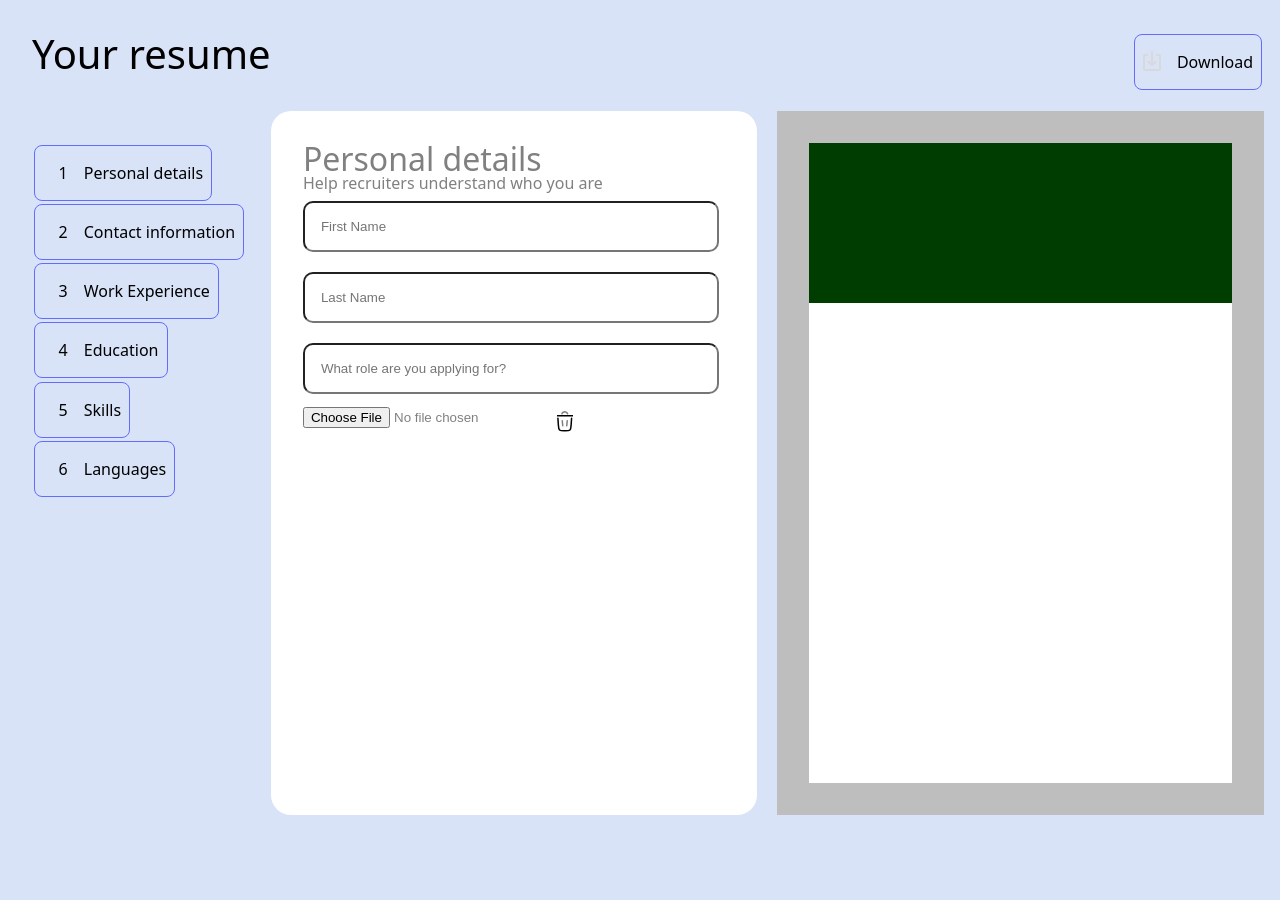
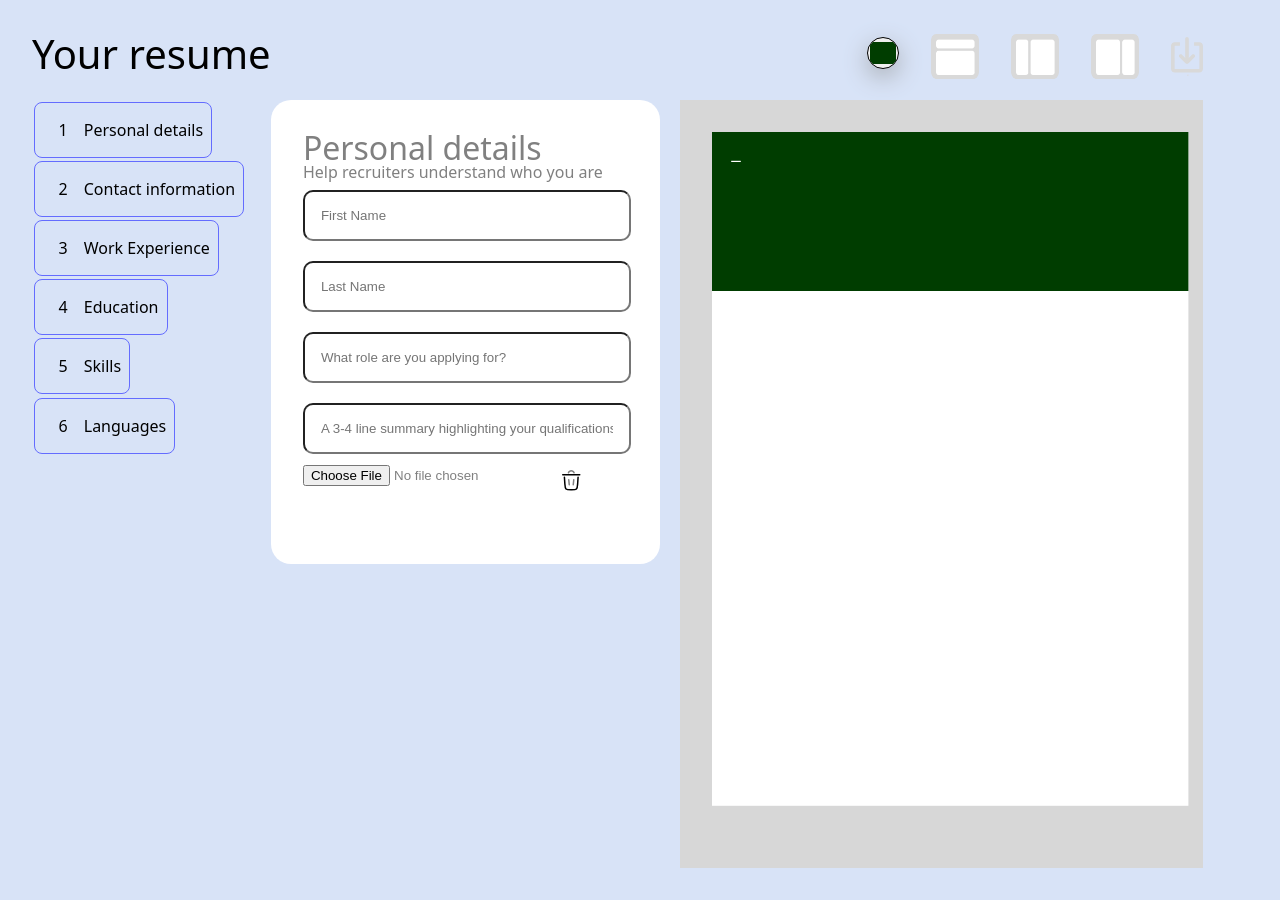
Before and after one commit to averyanusha/cv-application, a React (Vite) app in the folder cv-application-app/: page / in a window 1280 px wide. Before the commit the page ends 847 px from the top, so only its background shows below. Built offline with nearby package versions, Linux system fonts and the light colour scheme.

Commit message:
Added the layout choice and color picker component

```diff
--- a/cv-application-app/package.json
+++ b/cv-application-app/package.json
@@ -10,6 +10,7 @@
     "preview": "vite preview"
   },
   "dependencies": {
+    "html2pdf.js": "^0.14.0",
     "react": "^19.2.0",
     "react-dom": "^19.2.0"
   },
--- a/cv-application-app/src/CVBuilder.css
+++ b/cv-application-app/src/CVBuilder.css
@@ -1,18 +1,18 @@
 #root {
   max-width: 100%;
   margin: 0 auto;
+  --scale: 0.6;
 }
 
 .container {
   padding: 2rem;
   display: grid;
-  grid-template-columns: 18% 40% 40%;
+  grid-template-columns: 18% 32% 43%;
   gap: 20px;
 }
 
 .nav {
   display: flex;
-  justify-content: space-around;
   grid-column: 1 / 4;
 }
 
@@ -21,19 +21,116 @@
   font-size: 2.5rem;
 }
 
-.download-button {
-  display: inline-flex;
-  gap: 1rem;
+.color-picker {
+  padding: 0;
+  border-radius: 50%;
+  width: 2rem;
+  height: 2rem;
+  cursor: pointer;
+  box-shadow: rgb(169, 174, 180) 0px 8px 24px;;
 }
 
-.category-list {
-  padding: 2rem 0;
+input[type='color']::-webkit-color-swatch {
+  border: none;
+  outline: none;
 }
+
+.download-button {
+  background-image: url('../src/assets/download-icon.svg');
+  background-position: center;
+  background-repeat: no-repeat;
+  background-size: contain;
+  margin-left: 2rem;
+  height: 3rem;
+}
+
+
+.layout-button {
+  min-width: 3rem;
+  height: 3rem;
+  background-repeat: no-repeat;
+  background-position: center;
+  background-size: contain;
+  margin-left: 2rem;
+}
+
+.horizontal {
+  background-image: url('../src/assets/top-brick-layout.png');
+}
+
+.left {
+  background-image: url('../src/assets/left-brick-layout.png');
+}
+
+.right {
+  background-image: url('../src/assets/right-brick-layout.png');
+}
+
+.layout-left {
+  grid-template-columns: 35% 65%;
+  grid-template-rows: repeat(3, auto);
+}
+
+.layout-left-top {
+  grid-column: 1;
+  grid-row: 1 / 4;
+  flex-direction: column;
+}
+
+.layout-left-middle {
+  color: white;
+  grid-column: 1;
+  grid-row: 2 / 3;
+}
+.layout-left-bottom {
+  color: white;
+  grid-column: 1;
+  grid-row: 3 / 4;
+}
+
+.layout-right {
+  grid-template-columns: 65% 35%;
+  grid-template-rows: repeat(3, auto);
+}
+
+.layout-right-top {
+  grid-column: 2;
+  grid-row: 1 / 4;
+  flex-direction: column;
+}
+
+.layout-right-middle {
+  color: white;
+  grid-column: 2;
+  grid-row: 2 / 3;
+}
+.layout-right-bottom {
+  color: white;
+  grid-column: 2;
+  grid-row: 3 / 4;
+}
+
+
+.layout-right-switch {
+  grid-column: 1;
+}
+.no-flex {
+  flex-direction: column;
+}
+
+.category-button {
+  padding: 1em 0.5em;
+  margin: 0.1em;
+  border: 1px solid #646cff;
+}
+
 .inputs {
   padding: 2rem;
+  min-height: 50vh;
   background-color: white;
   border-radius: 20px;
   color: gray;
+  align-self: self-start;
 }
 
 .inputs-title {
@@ -53,68 +150,76 @@
   margin: 10px 0px;
 }
 
-.delete-photo {
+.delete-button {
   background-image: url('./assets/trash-bin.svg');
   background-repeat: no-repeat;
   background-position: center;
   border: none;
 }
 
-.delete-photo:hover {
+.delete-button:hover {
   background-color: transparent;
 }
 
-.delete-photo:focus {
+.delete-button:focus {
   outline: none;
 }
 
 .cv {
-  background-color: rgb(190 190 190);
-  padding: 2rem;
+  background-color: rgb(215, 215, 215);
+  align-self: self-start;
 }
 
+.cv-wrapper {
+  position: relative;
+  display: block;
+  padding: 2rem;
+  height: calc(100vh - 6rem);
+  overflow: auto;
+  align-self: self-start;
+}
 .cv-display {
   display: grid;
-  grid-template-rows: 10rem 10rem 10rem;
+  width: 794px;
+  min-height: 1123px;
   background-color: white;
-  min-height: 80vh;
+  transform: scale(var(--scale));
+  transform-origin: top left;
+}
+.cv-brick {
+  padding: 2rem 2rem 0 2rem;
+}
+.section-1 {
+  display: flex;
+  color: white;
 }
 
-.section-1 {
-  background-color: rgb(0, 61, 0);
-  color: white;
-  padding: 2rem;
-}
-
-.section-item {
-  display: grid;
-}
 .personal-photo {
-  max-width: 30%;
-  max-height: 50%;
-  border-radius: 50px;
+  max-width: fit-content;
+  border-radius: 70px;
   border: 1px solid black;
+  max-height: 7rem;
+  margin: 0 1rem;
 }
 
 .personal-title {
-  font-size: 1.5rem;
-  margin: 1rem;
+  font-size: 2rem;
+  margin-bottom: 1rem;
 }
 
 .description {
-  font-size: 0.8rem;
+  display: inline;
   font-weight: 200;
+  padding-right: 1rem;
 }
 
 .line {
-  height: 4px;
   width: 100%;
-  color: white;
+  height: 2px;
+  background-color: white;
+  margin-top: 1rem;
 }
 
-.right {
-  padding: 2rem;
-}
 
 .section-title {
   font-weight: bold;
@@ -124,13 +229,19 @@
 .section-sub-title {
   font-weight: bold;
   font-size: 1rem;
+  padding-right: 1rem;
 }
 
-.work {
-  display: grid;
-  grid-template: 50px 50px / 50px 50px;
+.row {
+  display: flex;
+  margin: 1rem 0;
+}
+.skills {
+  margin-right: 1rem;
 }
 
-.date {
-  display: inline;
+@media (min-width: 1400px) {
+  .cv-display {
+    --scale: 0.8;
+  }
 }
--- a/cv-application-app/src/CVBuilder.jsx
+++ b/cv-application-app/src/CVBuilder.jsx
@@ -1,12 +1,28 @@
 import { useState, useEffect } from 'react'
+import html2pdf from 'html2pdf.js'
 import './CVBuilder.css'
 import DisplayContact from './components/ContactComponent';
 import DisplayExperience from './components/ExperienceDegreeComponent';
 import DisplaySkillLanguage from './components/SkillLanguageComponent';
-import downloadIcon from './assets/download-icon.svg';
-import horizontalLayout from './assets/3-bricks-layout.png';
+import ColorPicker from './components/ColorPicker';
 
 export default function CvComponent() {
+  const handlePdfDownload = () => {
+    const element = document.getElementById('element-to-print');
+    const opt = {
+      margin: 0,
+      filename: 'my-cv.pdf',
+      image: { type: 'jpeg', quality: 0.98 },
+      html2canvas: { scale: 2 },
+      pagebreak: { mode: 'avoid-all' }
+    };
+    const originalTransform = element.style.transform;
+    element.style.transform = 'none';
+    html2pdf().set(opt).from(element).save().then(() => {
+      element.style.transform = originalTransform;
+    })
+  }
+
   const cv = {
     personal: {
       title: 'Personal details',
@@ -15,16 +31,17 @@ export default function CvComponent() {
         {name: 'firstName', placeholder: 'First Name', type: 'text'},
         {name: 'lastName', placeholder: 'Last Name', type: 'text'},
         {name: 'jobTitle', placeholder: 'What role are you applying for?', type: 'text'},
+        {name: 'personalInfo', placeholder: 'A 3-4 line summary highlighting your qualifications', type: 'text'},
         {name: 'photo', placeholder: '', type: 'file', accept: 'image/png, image/jpeg'},
       ]
     },
     contact: {
       title: 'Contact information',
-      description: 'Your contact info for recruiters to get back to you',
+      description: 'Your contacts for recruiters to get back to you',
       fields: [
-        {name: 'address', placeholder: 'Address', type: 'text'},
         {name: 'email', placeholder: 'Email', type: 'email', pattern: '.+@example\.com'},
         {name: 'phone', placeholder: 'Phone', type: 'tel'},
+        {name: 'address', placeholder: 'Address', type: 'text'},
         {name: 'country', placeholder: 'Country', type: 'text'},
       ]
     },
@@ -32,23 +49,24 @@ export default function CvComponent() {
       title: 'Work Experience',
       description: 'Tell recruiters about your previous roles and achievements',
       fields: [
-        {name: 'jobExperienceTitle', placeholder: 'Job Title', type: 'text'},
-        {name: 'company', placeholder: 'Company', type: 'text'},
-        {name: 'startDate', placeholder: 'Start Date', type: 'date'},
-        {name: 'endDate', placeholder: 'End Date', type: 'date'},
-        {name: 'location', placeholder: 'Location', type: 'text'},
-        {name: 'jobDescription', placeholder: 'Describe your role, highlite your accomplishments', type: 'text'}
+        {name: 'jobExperienceTitle', placeholder: 'Job Title', type: 'text', contentPosition: 1},
+        {name: 'company', placeholder: 'Company', type: 'text', contentPosition: 2},
+        {name: 'location', placeholder: 'Location', type: 'text', contentPosition: 2},
+        {name: 'startDate', placeholder: 'Start Date', type: 'month', contentPosition: 1},
+        {name: 'endDate', placeholder: 'End Date', type: 'month', contentPosition: 1},
+        {name: 'jobDescription', placeholder: 'Describe your role, highlite your accomplishments', type: 'text', contentPosition: 3}
       ]
     },
     education: {
       title: 'Education',
       description: 'Show what you studied and what you learnt',
       fields: [
-        {name: 'school', placeholder: 'School', type: 'text'},
-        {name: 'degree', placeholder:'Degree', type: 'text'},
-        {name: 'schoolStartDate', placeholder: 'Start Date', type: 'date'},
-        {name: 'schoolEndDate', placeholder: 'End Date', type: 'date'},
-        {name: 'schoolDescription', placeholder: 'Describe what you studied', text: 'text'}
+        {name: 'school', placeholder: 'School', type: 'text', contentPosition: 1},
+        {name: 'degree', placeholder:'Degree', type: 'text', contentPosition: 1},
+        {name: 'schoolLocation', placeholder: 'Location', text: 'text', contentPosition: 2},
+        {name: 'schoolStartDate', placeholder: 'Start Date', type: 'month', contentPosition: 2},
+        {name: 'schoolEndDate', placeholder: 'End Date', type: 'month', contentPosition: 2},
+        {name: 'schoolDescription', placeholder: 'Describe what you studied', text: 'text', contentPosition: 3}
       ]
     },
     skills: {
@@ -62,7 +80,8 @@ export default function CvComponent() {
       title: 'Languages',
       description: 'Tell about your language skills',
       fields: [
-        {name: 'languages', placeholder: 'Language', type: 'text'}
+        {name: 'languages', placeholder: 'Language', type: 'text'},
+        {name: 'level', type: 'select', options: ['Beginner', 'Intermidiate', 'Advanced', 'Native']}
       ]
     }
   }
@@ -77,6 +96,7 @@ export default function CvComponent() {
       firstName: '',
       lastName: '',
       jobTitle: '',
+      personalInfo: '',
       photo: null,
     },
     contact: {
@@ -86,19 +106,22 @@ export default function CvComponent() {
       address: '',
     },
     experience: [
-      { id: 'exp1', jobExperienceTitle: '', company: '', startDate: '', endDate: '', location: '', jobDescription: '' }
+      { id: 'exp1', jobExperienceTitle: '', company: '', location: '', startDate: '', endDate: '', jobDescription: '' }
     ],
     education: [
-      { id: 'educ1', school: '', degree: '', schoolStartDate: '', schoolEndDate: '', schoolDescription: '' }
+      { id: 'educ1', school: '', degree: '', schoolLocation: '', schoolStartDate: '', schoolEndDate: '', schoolDescription: '' }
     ],
     skills: [
       { id: 'skill1', skill: '' }
     ],
     languages: [
-      { id: 'lang1', language: ''}
+      { id: 'lang1', language: '', level: ''}
     ],
   });
   const [currentIndex, setCurrentIndex] = useState(0);
+  const [activeLayout, setActiveLayout] = useState('horizontal');
+  const [activeColor, setActiveColor] = useState('#003d00');
+  const [personalSectionColor, setPersonalSectionColor] = useState('white');
 
   const handleCategory = (category) => {
     setActiveCategory(category);
@@ -150,15 +173,22 @@ export default function CvComponent() {
 
   const isArrayCategory = Array.isArray(inputData[activeCategory]);
 
+  const handleLayout = (layout) => {
+    setActiveLayout(layout);
+  };
+
   return (
     <>
       <div className='container'>
         <div className='nav'>
           <h1 className='title'>Your resume</h1>
-        <button className='download-button'>
-          <img src={downloadIcon} alt='download'/>
-          Download
-        </button>
+          <div className='buttons'>
+            <ColorPicker activeColor={activeColor} setActiveColor={setActiveColor} personalSectionColor={personalSectionColor} setPersonalSectionColor={setPersonalSectionColor}/>
+            <button className='layout-button horizontal' onClick={() => handleLayout('horizontal')}></button>
+            <button className='layout-button left' onClick={() => handleLayout('left')}></button>
+            <button className='layout-button right' onClick={() => handleLayout('right')}></button>
+            <button className='download-button' onClick={() => handlePdfDownload()}></button>
+          </div>
         </div>
         <ul className='category-list'>
           {Object.keys(cv).map((category) => {
@@ -188,24 +218,32 @@ export default function CvComponent() {
                       {cv[activeCategory].fields.map((property) => {
                         return (
                           <div key={property.name}>
+                            {property.type === 'select' ? <select className='inputs-item' onChange={(e) => {
+                              setInputData({
+                                ...inputData,
+                                [activeCategory]: inputData[activeCategory].map((item, index) => {
+                                  if(index === entryIndex) {
+                                    return {...item, [property.name] : e.target.value};
+                                  }
+                                  return {...item};
+                                })
+                              })
+                            }}>{property.options.map((option) => {
+                              return(
+                                <option key={option} value={option}>{option}</option>
+                              )
+                            })}</select> :
                             <input
                               name={property.name}
                               type={property.type}
                               placeholder={property.placeholder}
                               className='inputs-item'
                               onChange={(e) => {
-                              let inputType;
-                              if (property.type === 'date') {
-                                const [year, month] = e.target.value.split('-');
-                                inputType = `${year}-${month}`
-                              } else {
-                                inputType = e.target.value;
-                              }
                                 setInputData({
                                   ...inputData,
                                   [activeCategory]: inputData[activeCategory].map((item, index) => {
                                     if (index === entryIndex) {
-                                    return {...item, [property.name]:inputType}
+                                      return {...item, [property.name] : e.target.value};
                                     }
                                     return item;
                                   })
@@ -213,11 +251,12 @@ export default function CvComponent() {
                               }}
                               value={entry[property.name] ?? ''}
                             />
+                            }
                           </div>
                         )
                       })}
-                    <button type='button' className='add-section' onClick={() => handleAddition()}>Add {activeCategory}</button>
-                    {inputData[activeCategory].length > 1 ? <button type='button' onClick={() => handleDelete(entry.id)}>Delete {activeCategory}</button> : ''}
+                      <button type='button' className='add-section' onClick={() => handleAddition()}>+ Add</button>
+                      {inputData[activeCategory].length > 1 ? <button onClick={() => handleDelete(entry.id)}>Delete</button> : ''}
                     </div>
                   )
                 })
@@ -249,7 +288,7 @@ export default function CvComponent() {
                         {...(!isFile ? { value: inputData[activeCategory][property.name] ?? '' } : {})}
                       />
                       {isFile && (
-                      <button type='button' className='delete-photo' onClick={() => deletePhoto(property.name)} />
+                        <button type='button' className='delete-button' onClick={() => deletePhoto(property.name)} />
                       )}
                     </div>
                   );
@@ -258,30 +297,39 @@ export default function CvComponent() {
             </div>
         </div>
         <div className='cv'>
-          <div className='cv-display'>
-            <div className='cv-brick section-1'>
+          <div className='cv-wrapper'>
+            <div className={`cv-display ${activeLayout === 'left' ?  'layout-left' : activeLayout === 'right' ? 'layout-right' : ''}`} id='element-to-print'>
+            <div className={`cv-brick section-1 ${activeLayout === 'left' ?  'layout-left-top' : activeLayout === 'right' ? 'layout-right-top' : ''}`} style={{ backgroundColor: activeColor, color: personalSectionColor }}>
               {inputData.personal.photo ? (<img className='personal-photo' src={URL.createObjectURL(inputData.personal.photo)} alt='Profile photo'/>) : null}
+              <div className='cv-body'>
                 <h2 className='personal-title'>
                   {inputData.personal.firstName}{' '}
                   {inputData.personal.lastName}{' '}
                 </h2>
-              <p className='description'>
+                <p className='section-sub-title'>
                   {inputData.personal.jobTitle}{' '}
                 </p>
                 <div className='line'></div>
-              {Object.values(inputData.contact).some(value => value !== '') ? <DisplayContact category={cv.contact} data={inputData.contact} title="Contact information" /> : ''}
+                <div className={`row ${activeLayout === 'left' ||  activeLayout === 'right' ?  'no-flex' : ''}`}>
+                  {Object.values(inputData.contact).some(value => value !== '') ? <DisplayContact category={cv.contact} data={inputData.contact} activeLayout={activeLayout} /> : ''}
                 </div>
-            <div className='cv-brick section-2'>
+                <p className='section-text'>
+                  {inputData.personal.personalInfo}{' '}
+                </p>
+              </div>
+            </div>
+            <div className={`cv-brick section-2 ${activeLayout === 'right' ? 'layout-right-switch' : ''}`}>
               {inputData.experience.some(entry => Object.entries(entry).some(([key, value]) => key !== 'id' && value !== '')) ? <DisplayExperience category={cv.experience} data={inputData.experience} title="Professional experience" /> : ''}
             </div>
-            <div className='cv-brick section-3'>
+            <div className={`cv-brick section-3 ${activeLayout === 'right' ? 'layout-right-switch' : ''}`}>
               {inputData.education.some(entry => Object.entries(entry).some(([key, value]) => key !== 'id' && value !== '')) ? <DisplayExperience category={cv.education} data={inputData.education} title="Education" /> : ''}
             </div>
-            <div className='cv-brick section-4'>
+            <div className={`cv-brick section-4 ${activeLayout === 'left' ?  'layout-left-middle' : activeLayout === 'right' ? 'layout-right-middle' : ''}`}>
               {inputData.skills.some(entry => Object.entries(entry).some(([key, value]) => key !== 'id' && value !== '')) ? <DisplaySkillLanguage category={cv.skills} data={inputData.skills} title="Skills" /> : ''}
             </div>
-            <div className='cv-brick section-5'>
+            <div className={`cv-brick section-5 ${activeLayout === 'left' ?  'layout-left-bottom' : activeLayout === 'right' ? 'layout-right-bottom' : ''}`}>
               {inputData.languages.some(entry => Object.entries(entry).some(([key, value]) => key !== 'id' && value !== '')) ? <DisplaySkillLanguage category={cv.languages} data={inputData.languages} title="Languages" /> : ''}
+            </div>
           </div>
           </div>
         </div>
--- /dev/null
+++ b/cv-application-app/src/components/ColorPicker.jsx
@@ -0,0 +1,30 @@
+function hexToRgb(hex) {
+  const result = /^#?([a-f\d]{2})([a-f\d]{2})([a-f\d]{2})$/i.exec(hex);
+  return result
+    ? {
+        r: parseInt(result[1], 16),
+        g: parseInt(result[2], 16),
+        b: parseInt(result[3], 16),
+      }
+    : null;
+}
+
+export default function ColorPicker({activeColor, setActiveColor, personalSectionColor, setPersonalSectionColor}) {
+  return (
+    <>
+      <input
+        type='color'
+        className='color-picker'
+        value={activeColor}
+        onChange={(e) => {
+          const hexColor = e.target.value;
+          const { r, g, b } = hexToRgb(hexColor);
+          const brightness = 0.2126 * r + 0.7152 * g + 0.0722 * b;
+          const isBrighter = brightness > 127.5;
+          setPersonalSectionColor(isBrighter ? 'black' : 'white');
+          setActiveColor(e.target.value);
+        }}>
+      </input>
+    </>
+  )
+}
--- a/cv-application-app/src/components/ContactComponent.jsx
+++ b/cv-application-app/src/components/ContactComponent.jsx
@@ -1,20 +1,15 @@
 import React from "react";
 import { useState, useEffect } from 'react';
 
-export default function DisplayContact({category, data, title}) {
+export default function DisplayContact({category, data, activeLayout}) {
   return (
     <>
-      <section className='cv-section'>
-        <h2 className='section-title'>{title}</h2>
-        <div className="contact">
       {category.fields.map((property) => {
         if (data[property.name])
         return (
           <p key={property.name} className='description'>{data[property.name]}</p>
         )
       })}
-        </div>
-      </section>
     </>
   )
 }
--- a/cv-application-app/src/index.css
+++ b/cv-application-app/src/index.css
@@ -75,15 +75,15 @@ h1 {
 
 button {
   border-radius: 8px;
-  border: 1px solid #646cff;
   background-color: transparent;
-  padding: 1em 0.5em;
-  margin: 0.1em;
+  padding: 1rem;
   font-size: 1em;
   font-weight: 500;
   font-family: inherit;
   cursor: pointer;
   transition: border-color 0.25s;
+  border: none;
+  outline: none;
 }
 button:hover {
   background-color: #646cff;
```
Also changed, not shown: cv-application-app/src/components/ExperienceDegreeComponent.jsx (+37 -13 lines), cv-application-app/src/components/SkillLanguageComponent.jsx (+6 -6 lines), 1 other file (tests, documents, lock files or other folders). Lines whose indentation alone changed are shown as unchanged.
